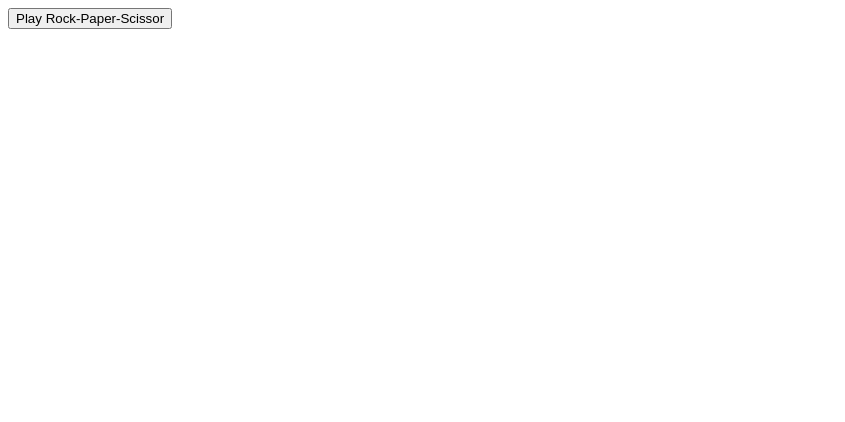
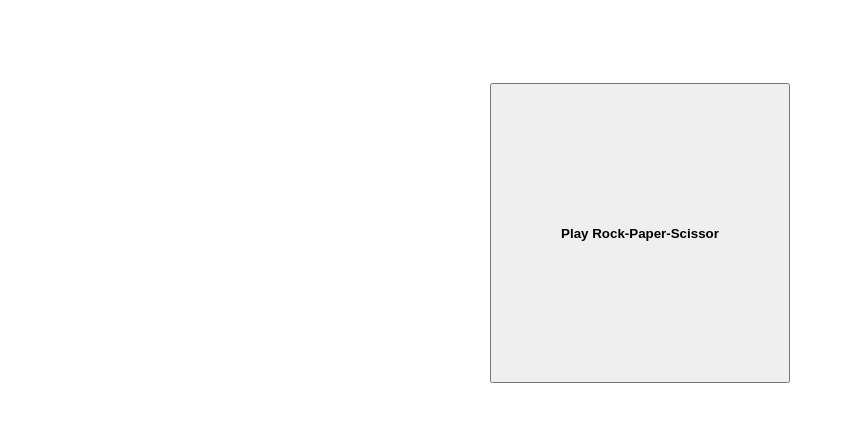
Before and after one commit to Goik28/odin-rockpaperscissors, a plain HTML site: page index.html in a window 1280 px wide. Shown: the whole page, without its empty margins (0-845 px from the left). Drawn offline with Linux system fonts and the light colour scheme.

Commit message:
Added some css to the html file so the button can look a little better. Looks like the last modification on the script file worked. I think this project is done.

```diff
--- a/index.html
+++ b/index.html
@@ -3,14 +3,28 @@
 
 <head>
     <meta charset="UTF-8">
-    <script type = "text/javascript" src="script.js"></script>
+    <script type="text/javascript" src="script.js"></script>
     <title>Rock Paper Scissors</title>
+
+    <style>
+        body{
+            height: 50vh;
+            display: flex;
+            justify-content: center;
+            align-items: center;
+            padding: 25px;
+        }
+        input{
+            width: 300px;
+            height: 300px;
+            font-weight: 900;
+            flex: 0 1 auto;
+        }
+    </style>
 </head>
 
 <body>
-
-    <input type = "button" onclick = "game()" value = "Play Rock-Paper-Scissor">
-
+    <input type="button" onclick="game()" value="Play Rock-Paper-Scissor">
 </body>
 
 </html>
```
